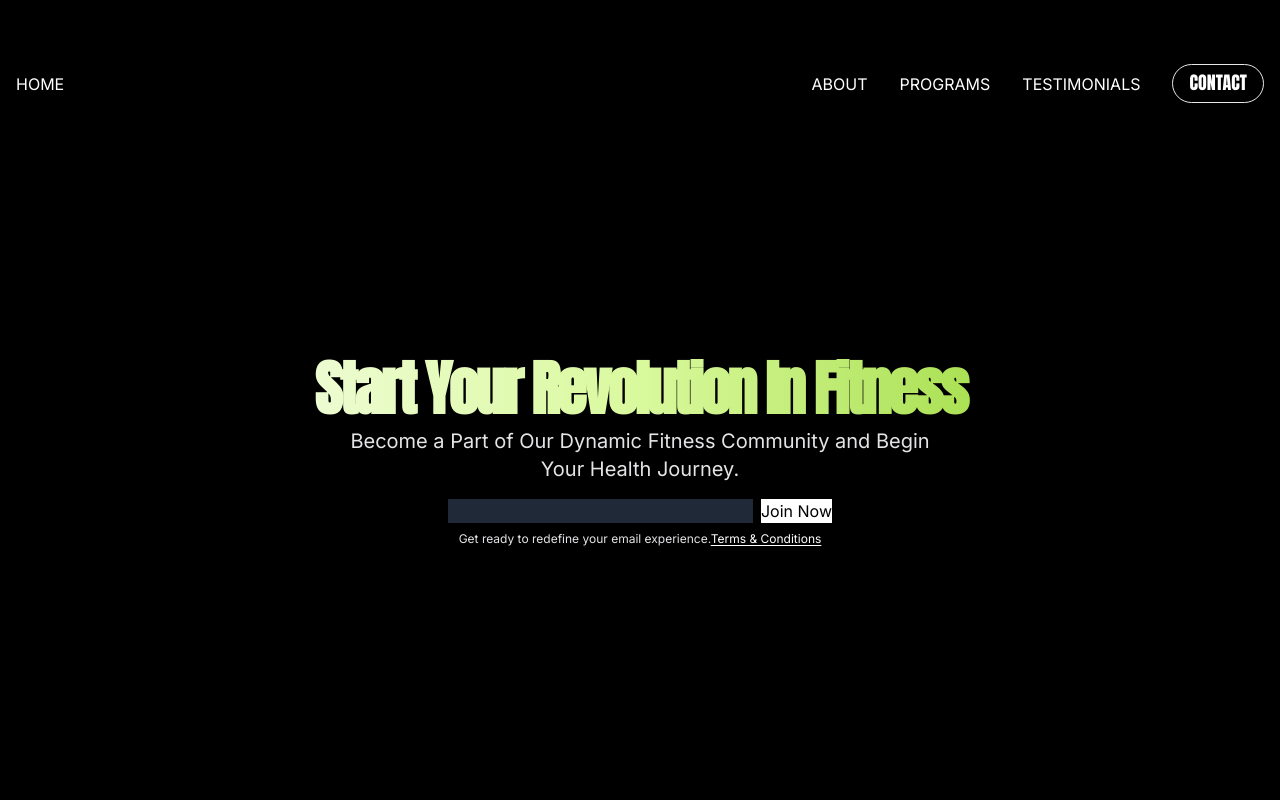
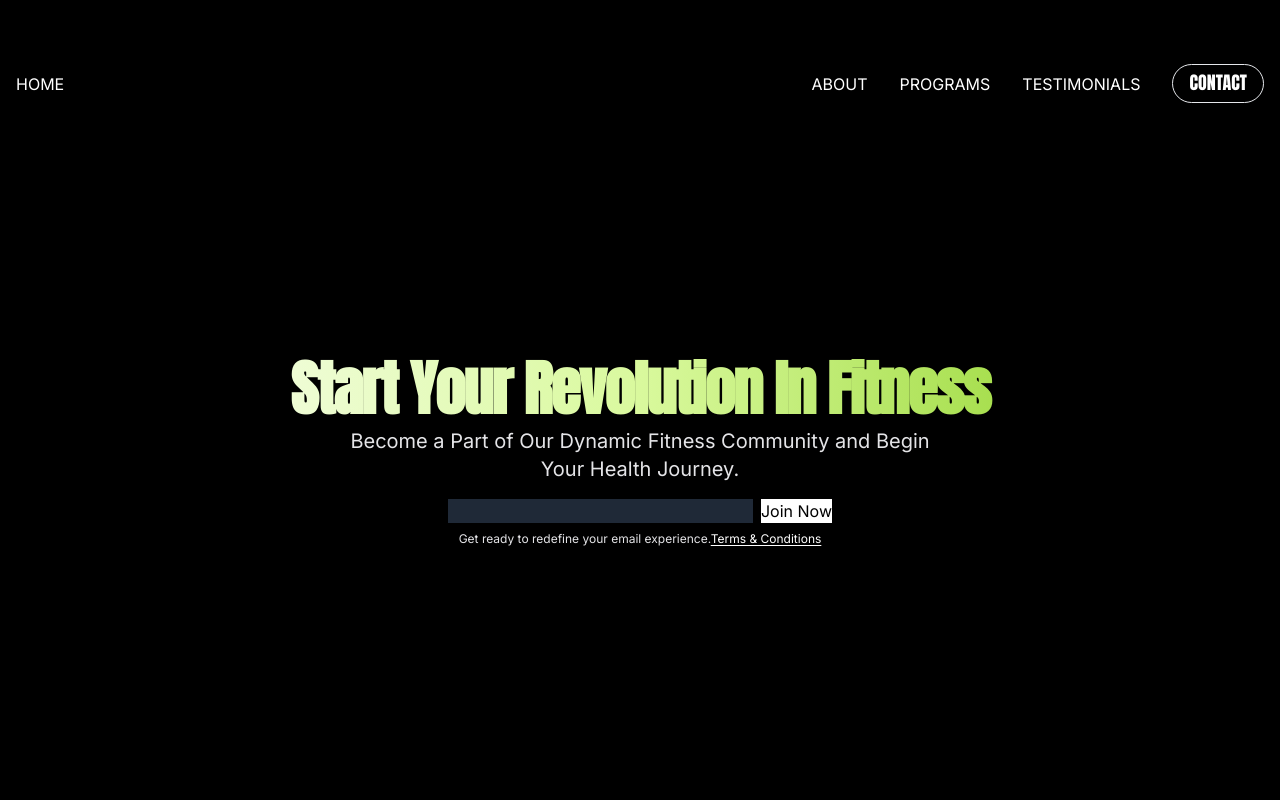
Before and after one commit to gonzaleza61/r3vfitness, a Next.js app: page / in a window 1280 px wide. Shown: the top 800 px of the page. Built offline with nearby package versions, Linux system fonts and the light colour scheme.

Commit message:
lowered letter spacing

```diff
--- a/src/app/components/HeroSection.js
+++ b/src/app/components/HeroSection.js
@@ -25,7 +25,7 @@ export default function Component() {
           <div className="flex flex-col justify-center space-y-4 text-center">
             <div className="space-y-2">
               <h1
-                className={`${anton.className} bg-gradient-to-r from-white via-lime-200 to-lime-500 bg-clip-text text-3xl font-bold tracking-tighter text-transparent sm:text-5xl xl:text-6xl/none`}
+                className={`${anton.className} bg-gradient-to-r from-white via-lime-200 to-lime-500 bg-clip-text text-3xl font-bold tracking-tight text-transparent sm:text-5xl xl:text-6xl/none`}
               >
                 Start Your Revolution In Fitness
               </h1>
```
